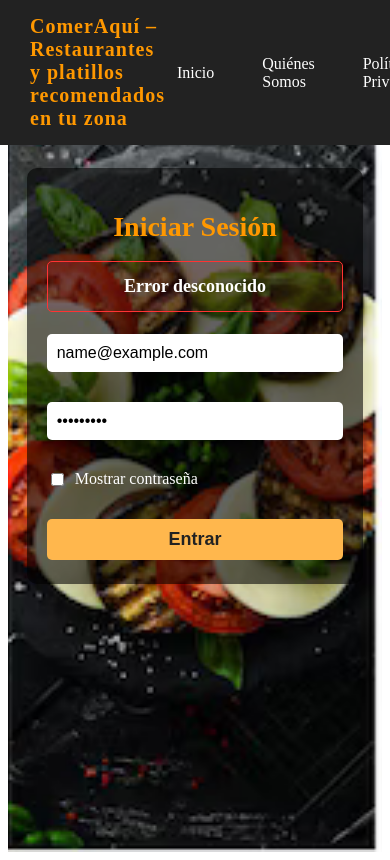
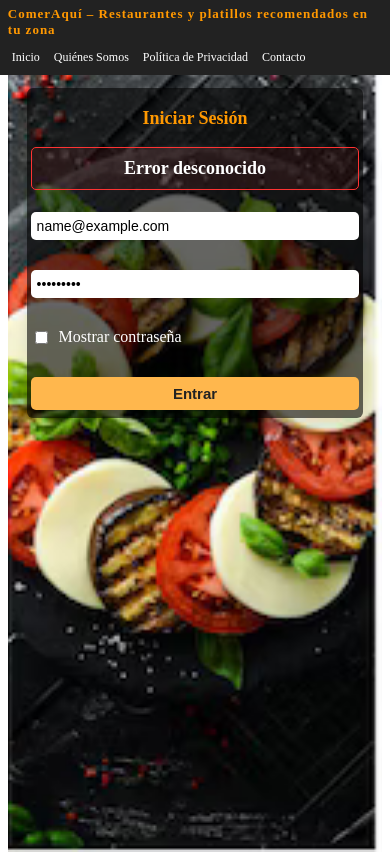
Before and after one commit to jmarara529/web-rutas-gastronomicas, a React (Create React App) app: page /login in a window 390 px wide. Both pictures are taken after typing "name@example.com", "Sample123" into the empty fields and a click on the button "Entrar". Built offline with nearby package versions, Linux system fonts and the light colour scheme; no server answers.

Commit message:
feat: Mejora el manejo de errores en el registro de usuario y ajusta estilos responsivos en varios componentes

```diff
--- a/src/api/RutasGastronomicas/auth.js
+++ b/src/api/RutasGastronomicas/auth.js
@@ -27,6 +27,7 @@ export const registerUser = async (nombre, email, password) => {
         return response.data;
     } catch (error) {
         console.error("Error en el registro:", error);
-        return { error: error.response?.data?.msg || "Error desconocido" };
+        // Devuelve primero el campo 'error', luego 'msg', luego un mensaje genérico
+        return { error: error.response?.data?.error || error.response?.data?.msg || "Error desconocido" };
     }
 };
--- a/src/components/RegisterForm.js
+++ b/src/components/RegisterForm.js
@@ -1,6 +1,6 @@
 import React, { useState } from "react";
 import { useNavigate } from "react-router-dom";
-import { registerUser } from "../api/RutasGastronomicas/auth";
+import { registerUser, loginUser } from "../api/RutasGastronomicas/auth";
 import ErrorMessage from "./ErrorMessage";
 import TextInput from "./TextInput";
 import "../styles/components/form.css";
@@ -19,11 +19,19 @@ const RegisterForm = () => {
         setError("");
         setSuccess("");
         const result = await registerUser(nombre, correo, contraseña);
+        console.log(result);
+
         if (result.success) {
-            setSuccess("Usuario registrado correctamente. Redirigiendo...");
-            setTimeout(() => navigate("/login"), 2000);
+            // Registro exitoso, iniciar sesión automáticamente
+            const loginResult = await loginUser(correo, contraseña);
+            if (loginResult.error) {
+                setError("Registro correcto, pero error al iniciar sesión: " + loginResult.error);
+            } else {
+                localStorage.setItem("token", loginResult.token);
+                navigate("/dashboard");
+            }
         } else {
-            setError(result.error);
+            setError(result.error || result.msg || "Error desconocido en el registro.");
         }
     };
 
--- a/src/styles/components/ErrorMessage.css
+++ b/src/styles/components/ErrorMessage.css
@@ -10,3 +10,17 @@
     text-align: center;
     box-sizing: border-box;
 }
+
+@media (max-width: 800px) {
+    .error-message {
+        font-size: 14px;
+        padding: 8px 8px;
+    }
+}
+
+@media (max-width: 500px) {
+    .error-message {
+        font-size: 12px;
+        padding: 6px 2px;
+    }
+}
--- a/src/styles/components/HeaderHome.css
+++ b/src/styles/components/HeaderHome.css
@@ -49,3 +49,39 @@
     background: #ff9800;
     color: #222;
 }
+
+@media (max-width: 800px) {
+    .header-home-container {
+        flex-direction: column;
+        align-items: flex-start;
+        padding: 10px 10px;
+        min-height: 48px;
+    }
+    .logo {
+        font-size: 16px;
+        margin-bottom: 8px;
+    }
+    .nav-links {
+        gap: 12px;
+    }
+    .nav-links a {
+        font-size: 14px;
+        padding: 5px 8px;
+    }
+}
+
+@media (max-width: 500px) {
+    .header-home-container {
+        padding: 6px 2vw;
+    }
+    .logo {
+        font-size: 13px;
+    }
+    .nav-links {
+        gap: 6px;
+    }
+    .nav-links a {
+        font-size: 12px;
+        padding: 4px 4px;
+    }
+}
--- a/src/styles/components/button.css
+++ b/src/styles/components/button.css
@@ -18,3 +18,17 @@
     color: #222;
     outline: none;
 }
+
+@media (max-width: 800px) {
+    .btn {
+        font-size: 15px;
+        padding: 8px 12px;
+    }
+}
+
+@media (max-width: 500px) {
+    .btn {
+        font-size: 13px;
+        padding: 6px 6px;
+    }
+}
--- a/src/styles/components/form.css
+++ b/src/styles/components/form.css
@@ -62,3 +62,33 @@
     text-align: center;
     box-sizing: border-box;
 }
+
+@media (max-width: 800px) {
+    .form-container {
+        max-width: 98vw;
+        margin: 30px auto;
+        padding: 12px 2vw;
+        border-radius: 8px;
+    }
+    .form-container h1 {
+        font-size: 22px;
+    }
+    .form-container button[type="submit"] {
+        font-size: 16px;
+        padding: 10px 0;
+    }
+}
+
+@media (max-width: 500px) {
+    .form-container {
+        padding: 8px 1vw;
+        border-radius: 6px;
+    }
+    .form-container h1 {
+        font-size: 18px;
+    }
+    .form-container button[type="submit"] {
+        font-size: 15px;
+        padding: 8px 0;
+    }
+}
--- a/src/styles/components/textInput.css
+++ b/src/styles/components/textInput.css
@@ -16,3 +16,17 @@
     border: 2px solid #ff9800;
     box-shadow: 0 0 4px #ff980033;
 }
+
+@media (max-width: 800px) {
+    .text-input {
+        font-size: 15px;
+        padding: 8px;
+    }
+}
+
+@media (max-width: 500px) {
+    .text-input {
+        font-size: 14px;
+        padding: 6px;
+    }
+}
--- a/src/styles/pages/Home.css
+++ b/src/styles/pages/Home.css
@@ -18,3 +18,28 @@
 .overlay {
     margin-top: 30px;
 }
+
+@media (max-width: 800px) {
+    .title-container {
+        margin-top: 20px;
+        margin-bottom: 12px;
+    }
+    .app-title {
+        font-size: 24px;
+    }
+    .content .app-subtitle {
+        font-size: 16px;
+    }
+    .overlay {
+        margin-top: 16px;
+    }
+}
+
+@media (max-width: 500px) {
+    .app-title {
+        font-size: 18px;
+    }
+    .content .app-subtitle {
+        font-size: 13px;
+    }
+}
--- a/src/styles/pages/login.css
+++ b/src/styles/pages/login.css
@@ -3,3 +3,9 @@
     box-shadow: none;
     padding: 0;
 }
+
+@media (max-width: 800px) {
+    .page-container.login-page .content {
+        padding: 0;
+    }
+}
--- a/src/styles/pages/page-common.css
+++ b/src/styles/pages/page-common.css
@@ -44,6 +44,14 @@ body, html {
 }
 
 @media (max-width: 800px) {
+    .page-container {
+        padding-top: 60px;
+        padding-bottom: 20px;
+    }
+    .content {
+        padding: 14px;
+        max-width: 98vw;
+    }
     .content {
         padding: 18px;
         font-size: 16px;
@@ -55,3 +63,14 @@ body, html {
         font-size: 18px;
     }
 }
+
+@media (max-width: 500px) {
+    .page-container {
+        padding-top: 40px;
+        padding-bottom: 10px;
+    }
+    .content {
+        padding: 8px;
+        border-radius: 6px;
+    }
+}
```
